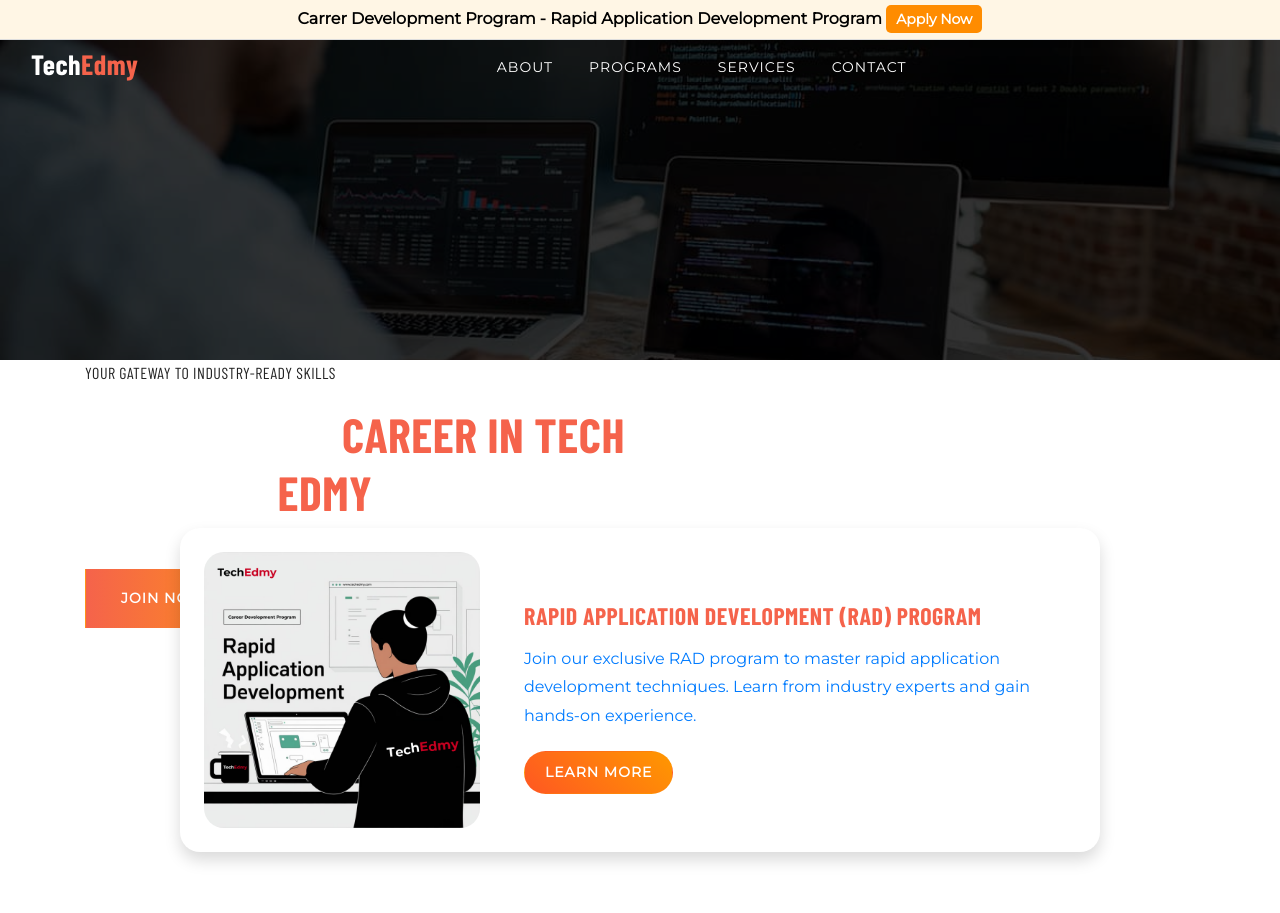
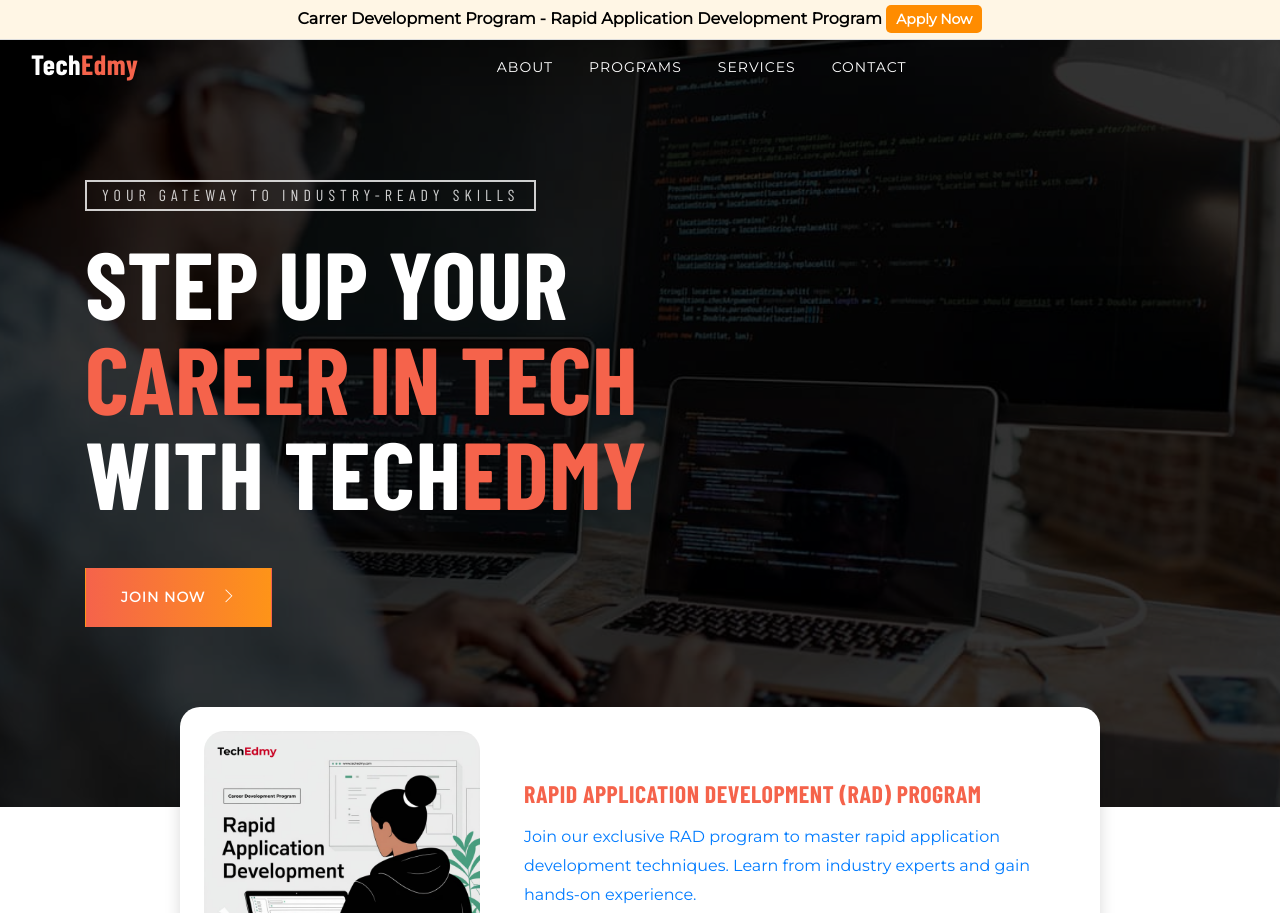
Before and after one commit to Priyalj03/techedmyyy, a website: page source/index.html in a window 1280 px wide. Shown: the top 913 px of the page. Drawn offline with nearby package versions, Linux system fonts and the light colour scheme; some packages are replaced by stand-ins of ours; files that its build step writes are made by us from their sources; a script that the page names is missing; files whose address does not match are found by name.

Commit message:
commit form tag

```diff
--- a/source/index.html
+++ b/source/index.html
@@ -338,7 +338,7 @@
 
 <!-- Section Slider Start -->
 <!-- Slider Start -->
-<section class="slider" alt="Techedmy" style="background: url('images/bg/main.jpg') no-repeat fixed center center; background-size: cover;"></section>
+<section class="slider" alt="Techedmy" style="background: url('images/bg/main.jpg') no-repeat fixed center center; background-size: cover;">
     <div class="container">
         <div class="row">
             <div class="col-md-8">
@@ -829,7 +829,6 @@
    <script src="plugins/google-map/gmap.js"></script>
 
    <script src="js/script.js"></script>
-   <script src="plugins/bootstrap/js/bootstrap.bundle.min.js"></script>
    <script src="https://cdn.jsdelivr.net/npm/bootstrap@5.3.0-alpha1/dist/js/bootstrap.bundle.min.js" integrity="sha384-1X+ro9wmyyBNEh1iP7fdUL+mF20mhG+lYQo1tq5RBR4L/Gx0kbnFgYb4gPT7yXl3" crossorigin="anonymous"></script>
 
    </body>
```
